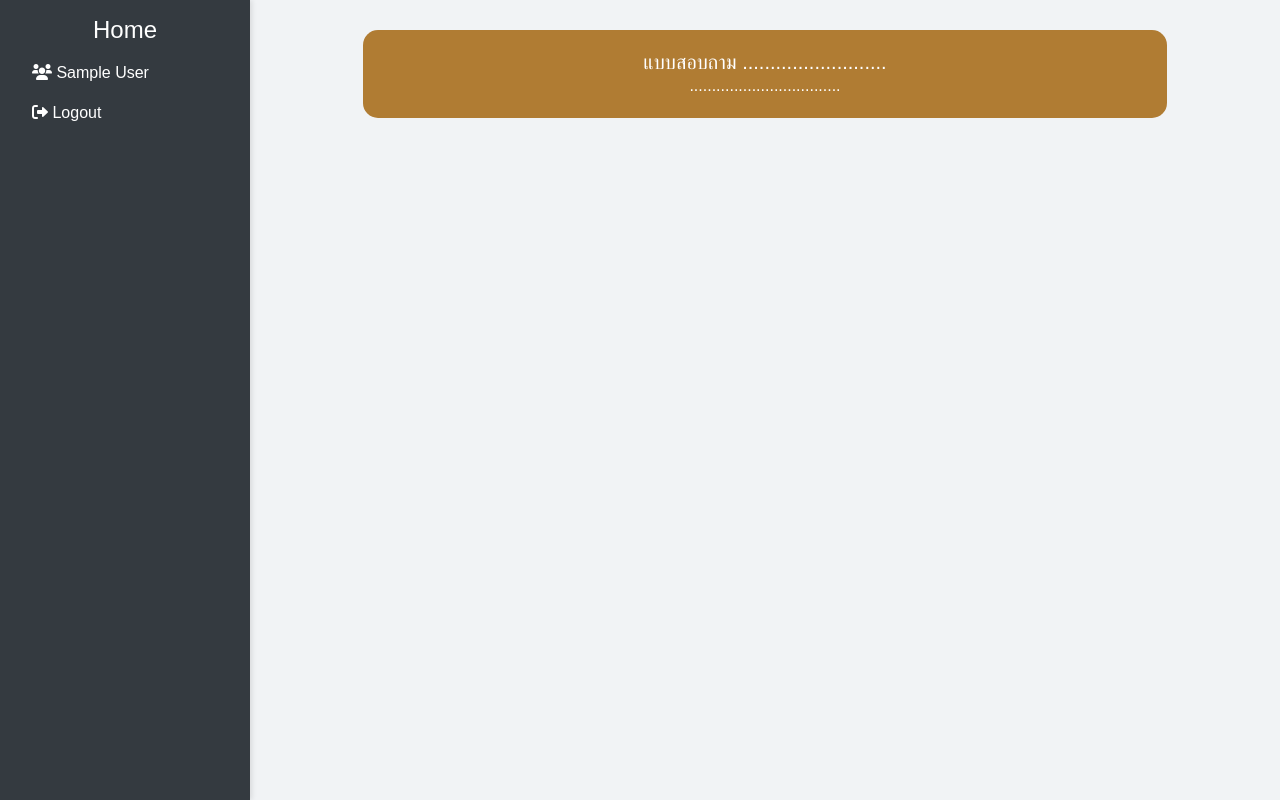
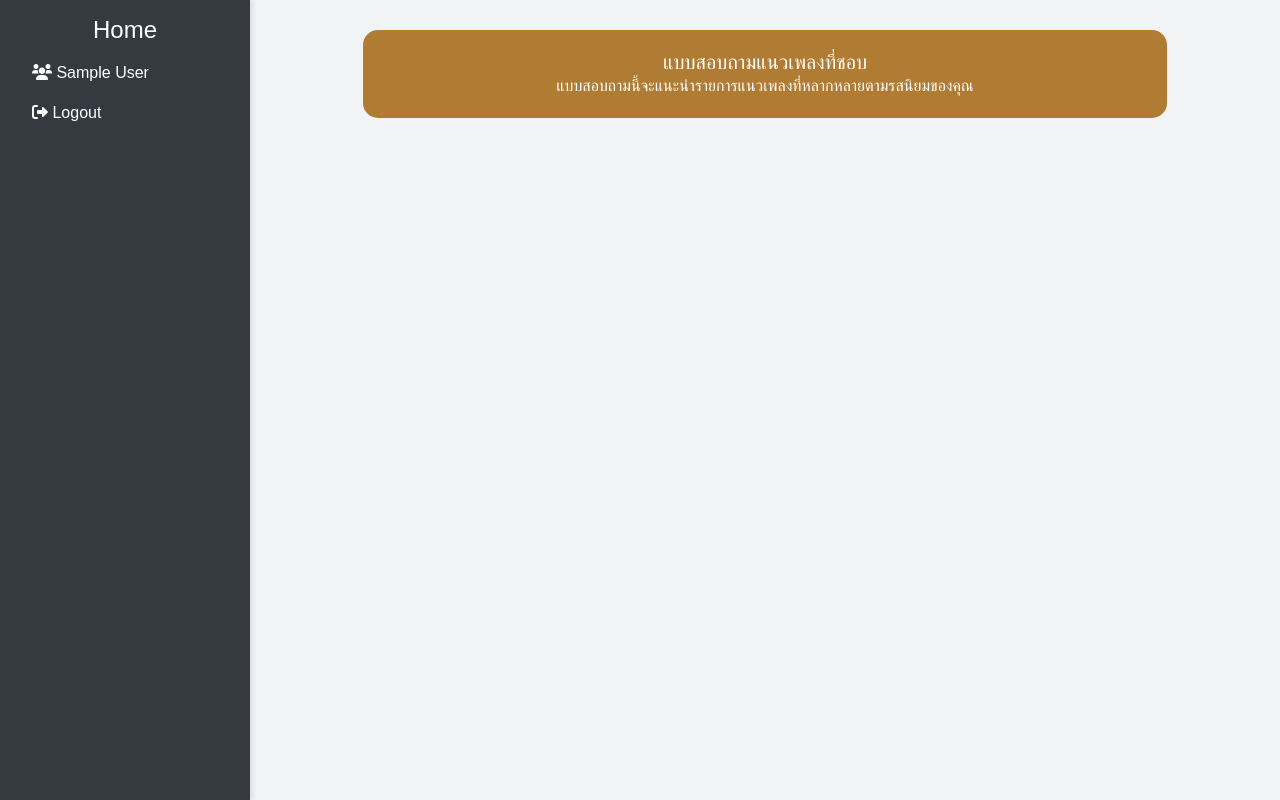
Before and after one commit to Sofiafa26/first, a PHP site: page /home.php in a window 1280 px wide. Run offline with PHP 8.4, Linux system fonts and the light colour scheme; the visitor is signed in with stand-in values (Sample User, id 1); tables that the repository leaves empty or names only in its code hold one stand-in row (values such as "Sample post").

Commit message:
เพิ่มหัวข้อแบบสอบถาม

```diff
--- a/home.php
+++ b/home.php
@@ -62,8 +62,8 @@ if ($result->num_rows > 0) {
                     <a href="quiz.php" style="text-decoration: none;">
                         <div class="card-home mb-4">
                             <div class="card-body">
-                                <h5 class="card-title">แบบสอบถาม ..........................</h5>
-                                <p class="card-text">..................................</p>
+                                <h5 class="card-title">แบบสอบถามแนวเพลงที่ชอบ</h5>
+                                <p class="card-text">แบบสอบถามนี้จะแนะนำรายการแนวเพลงที่หลากหลายตามรสนิยมของคุณ</p>
                             </div>
                         </div>
                     </a>
```
